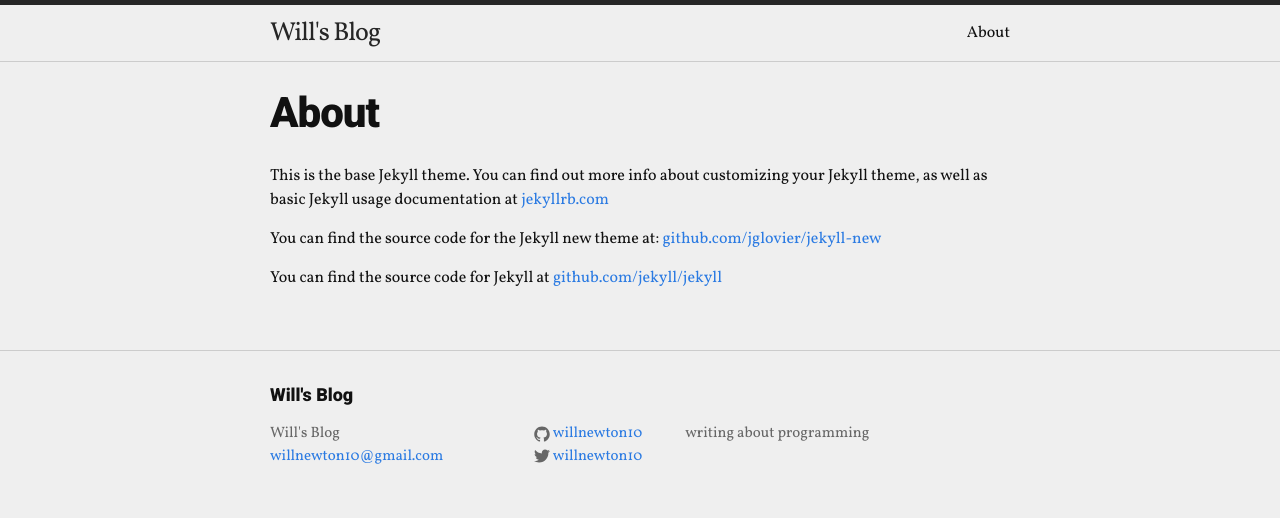
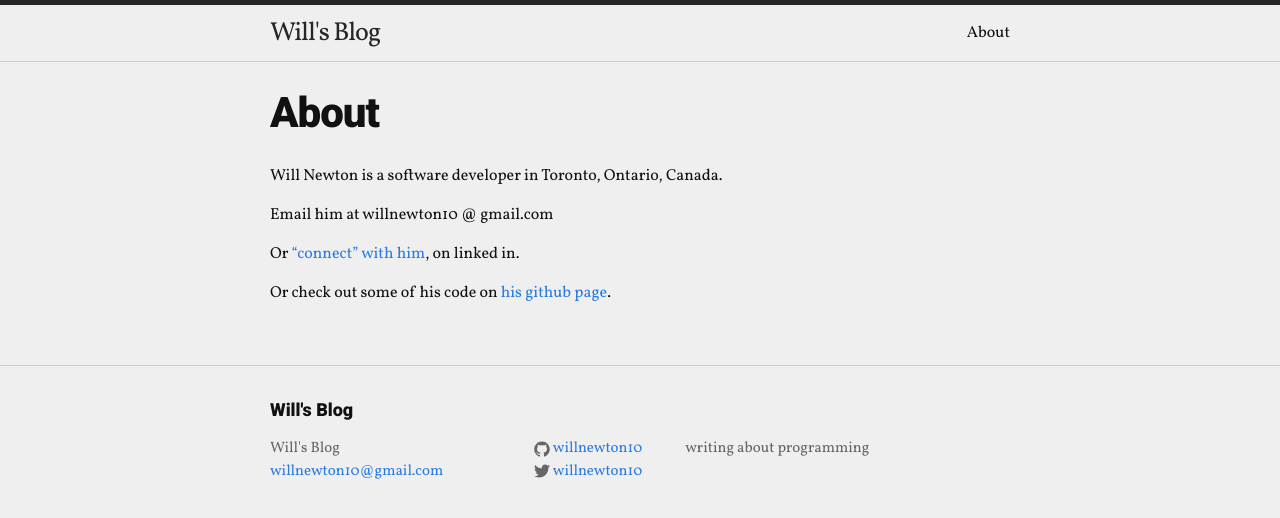
Before and after one commit to willnewton10/willnewton10.github.io, a Jekyll site: the page built from about.md, in a window 1280 px wide. Shown: the top 518 px of the page. Built offline with Jekyll 4.4.1, drawn with Linux system fonts in a browser that asks for light colours.

Commit message:
Update about.md

```diff
--- a/about.md
+++ b/about.md
@@ -4,8 +4,13 @@ title: About
 permalink: /about/
 ---
 
-This is the base Jekyll theme. You can find out more info about customizing your Jekyll theme, as well as basic Jekyll usage documentation at [jekyllrb.com](http://jekyllrb.com/)
+Will Newton is a software developer in Toronto, Ontario, Canada.
 
-You can find the source code for the Jekyll new theme at: [github.com/jglovier/jekyll-new](https://github.com/jglovier/jekyll-new)
+Email him at willnewton10 @ gmail.com
 
-You can find the source code for Jekyll at [github.com/jekyll/jekyll](https://github.com/jekyll/jekyll)
+Or ["connect" with him][linkedin], on linked in.
+
+Or check out some of his code on [his github page][github].
+
+[linkedin]: https://www.linkedin.com/profile/view?id=169006365
+[github]: https://github.com/willnewton10
```
